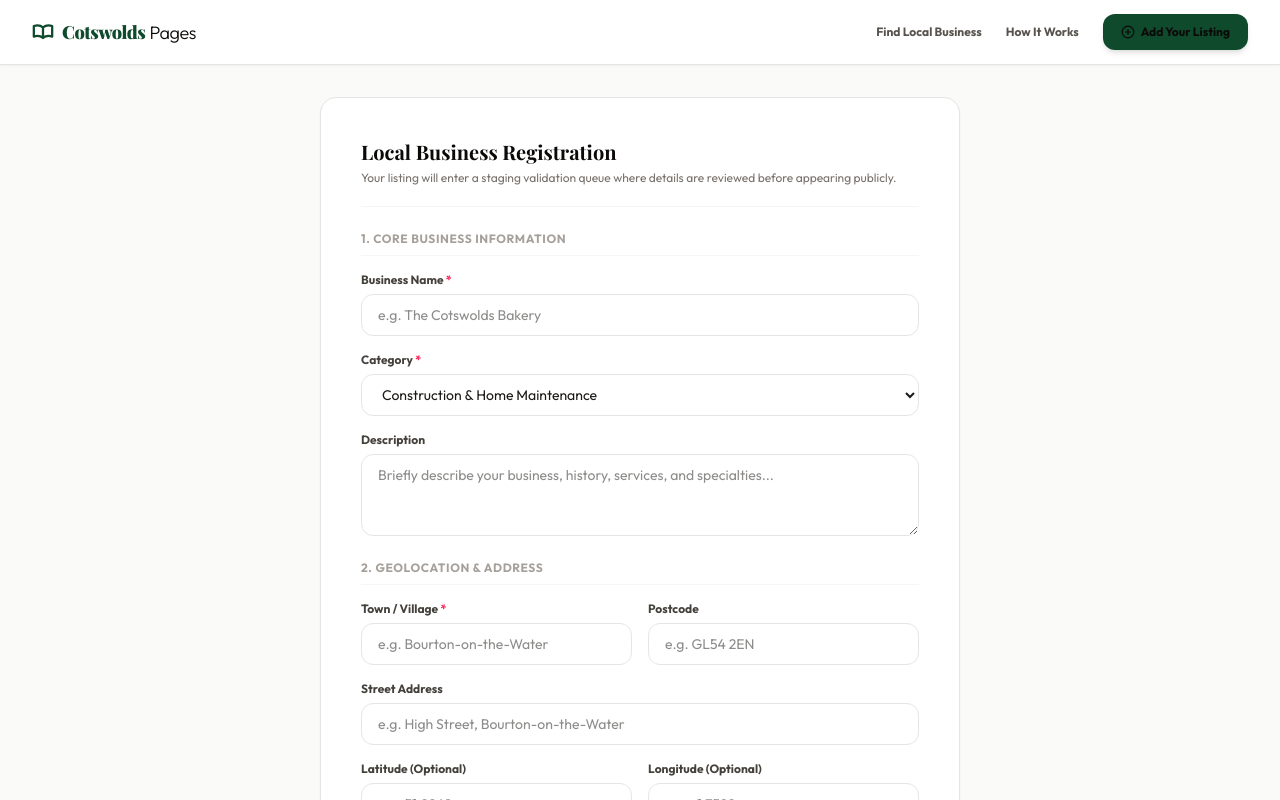
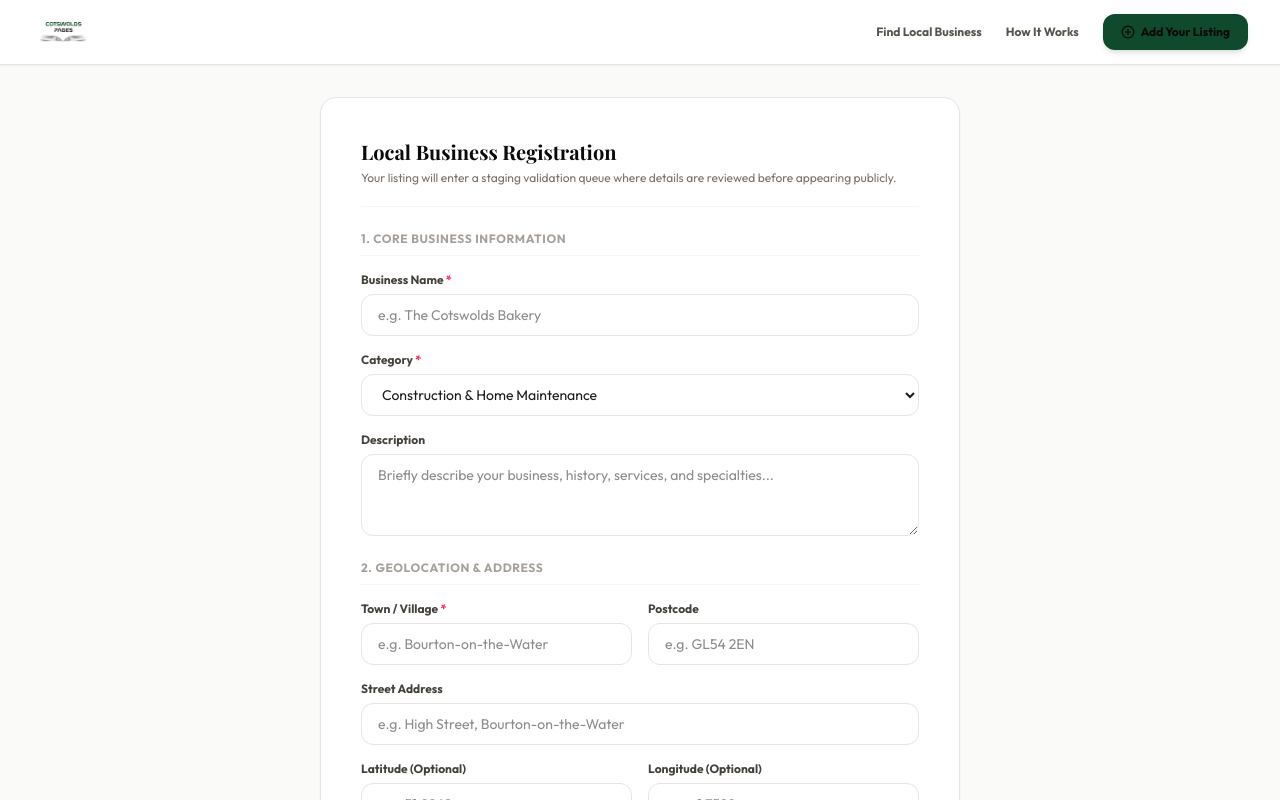
Before and after one commit to ram2ey/cotswolds-listings, a Next.js app: page /listings/submit in a window 1280 px wide. Shown: the top 800 px of the page. Built offline with nearby package versions, Linux system fonts and the light colour scheme; a web font is replaced by a local one.

Commit message:
Replace code-generated SVG text logo with official logo images light and dark theme

```diff
--- a/src/app/components/Navbar.tsx
+++ b/src/app/components/Navbar.tsx
@@ -19,13 +19,13 @@
       <div className="max-w-7xl mx-auto px-4 sm:px-6 lg:px-8">
         <div className="flex justify-between h-16 items-center">
           {/* Logo */}
-          <Link href="/" className="flex items-center gap-2 cursor-pointer">
-            <svg className="w-5.5 h-4.5 text-amber-500 shrink-0" viewBox="0 0 24 16" fill="none" stroke="currentColor" strokeWidth="2.5" strokeLinecap="round" strokeLinejoin="round">
-              <path d="M12 14.5c-3-2.5-7-2.5-10-1.5V1.5c3-1 7-1 10 1.5M12 14.5c3-2.5 7-2.5 10-1.5V1.5c-3-1-7-1-10 1.5M12 3v11.5" />
-            </svg>
-            <span className="font-serif text-lg font-black tracking-tight text-amber-500">
-              Cotswolds<span className="text-stone-950 font-sans font-light ml-1">Pages</span>
-            </span>
+          <Link href="/" className="flex items-center cursor-pointer">
+            {/* eslint-disable-next-line @next/next/no-img-element */}
+            <img
+              src="/logo-light.jpg"
+              alt="Cotswolds Pages"
+              className="h-11 w-auto object-contain"
+            />
           </Link>
 
           {/* Desktop Nav Links */}
--- a/src/app/listings/[slug]/page.tsx
+++ b/src/app/listings/[slug]/page.tsx
@@ -1047,7 +1047,15 @@
 
       {/* 3. Footer */}
       <footer className="bg-stone-900 text-stone-400 py-12 border-t border-stone-800">
-        <div className="max-w-7xl mx-auto px-4 sm:px-6 lg:px-8 text-center text-xs space-y-3">
+        <div className="max-w-7xl mx-auto px-4 sm:px-6 lg:px-8 text-center text-xs space-y-4">
+          <div className="flex justify-center">
+            {/* eslint-disable-next-line @next/next/no-img-element */}
+            <img
+              src="/logo-dark.jpg"
+              alt="Cotswolds Pages"
+              className="h-10 w-auto object-contain"
+            />
+          </div>
           <p>© {new Date().getFullYear()} Cotswolds Pages. All Rights Reserved.</p>
           <div className="flex items-center justify-center gap-4 text-stone-500 font-bold">
             <Link href="/" className="hover:text-stone-300 transition">Directory Search</Link>
--- a/src/app/page.tsx
+++ b/src/app/page.tsx
@@ -382,12 +382,12 @@
           {/* Column 1: Branding */}
           <div>
             <div className="flex items-center gap-2 mb-4">
-              <svg className="w-5.5 h-4.5 text-amber-500 shrink-0" viewBox="0 0 24 16" fill="none" stroke="currentColor" strokeWidth="2.5" strokeLinecap="round" strokeLinejoin="round">
-                <path d="M12 14.5c-3-2.5-7-2.5-10-1.5V1.5c3-1 7-1 10 1.5M12 14.5c3-2.5 7-2.5 10-1.5V1.5c-3-1-7-1-10 1.5M12 3v11.5" />
-              </svg>
-              <span className="font-serif text-lg font-black tracking-tight text-amber-500">
-                Cotswolds<span className="text-stone-950 font-sans font-light ml-1">Pages</span>
-              </span>
+              {/* eslint-disable-next-line @next/next/no-img-element */}
+              <img
+                src="/logo-light.jpg"
+                alt="Cotswolds Pages"
+                className="h-11 w-auto object-contain"
+              />
             </div>
             <p className="text-xs text-stone-505 leading-relaxed pr-6">
               A high-performance digital business directory service. Connecting visitors and locals to premium boutique hotels, coaching inns, and artisan shops.
--- a/src/app/search/page.tsx
+++ b/src/app/search/page.tsx
@@ -38,12 +38,12 @@
       <footer className="bg-white border-t border-stone-200 py-12">
         <div className="max-w-7xl mx-auto px-4 sm:px-6 lg:px-8 flex flex-col md:flex-row items-center justify-between gap-6 text-center md:text-left">
           <div className="flex items-center gap-2">
-            <svg className="w-5.5 h-4.5 text-amber-500 shrink-0" viewBox="0 0 24 16" fill="none" stroke="currentColor" strokeWidth="2.5" strokeLinecap="round" strokeLinejoin="round">
-              <path d="M12 14.5c-3-2.5-7-2.5-10-1.5V1.5c3-1 7-1 10 1.5M12 14.5c3-2.5 7-2.5 10-1.5V1.5c-3-1-7-1-10 1.5M12 3v11.5" />
-            </svg>
-            <span className="font-serif text-md font-black tracking-tight text-amber-500">
-              Cotswolds<span className="text-stone-950 font-sans font-light ml-1">Pages</span>
-            </span>
+            {/* eslint-disable-next-line @next/next/no-img-element */}
+            <img
+              src="/logo-light.jpg"
+              alt="Cotswolds Pages"
+              className="h-10 w-auto object-contain"
+            />
           </div>
           <div className="text-xs text-stone-400">
             <p>© {new Date().getFullYear()} Cotswolds Pages. All rights reserved.</p>
```
Also changed, not shown: public/logo-dark.jpg (added), public/logo-light.jpg (added).
